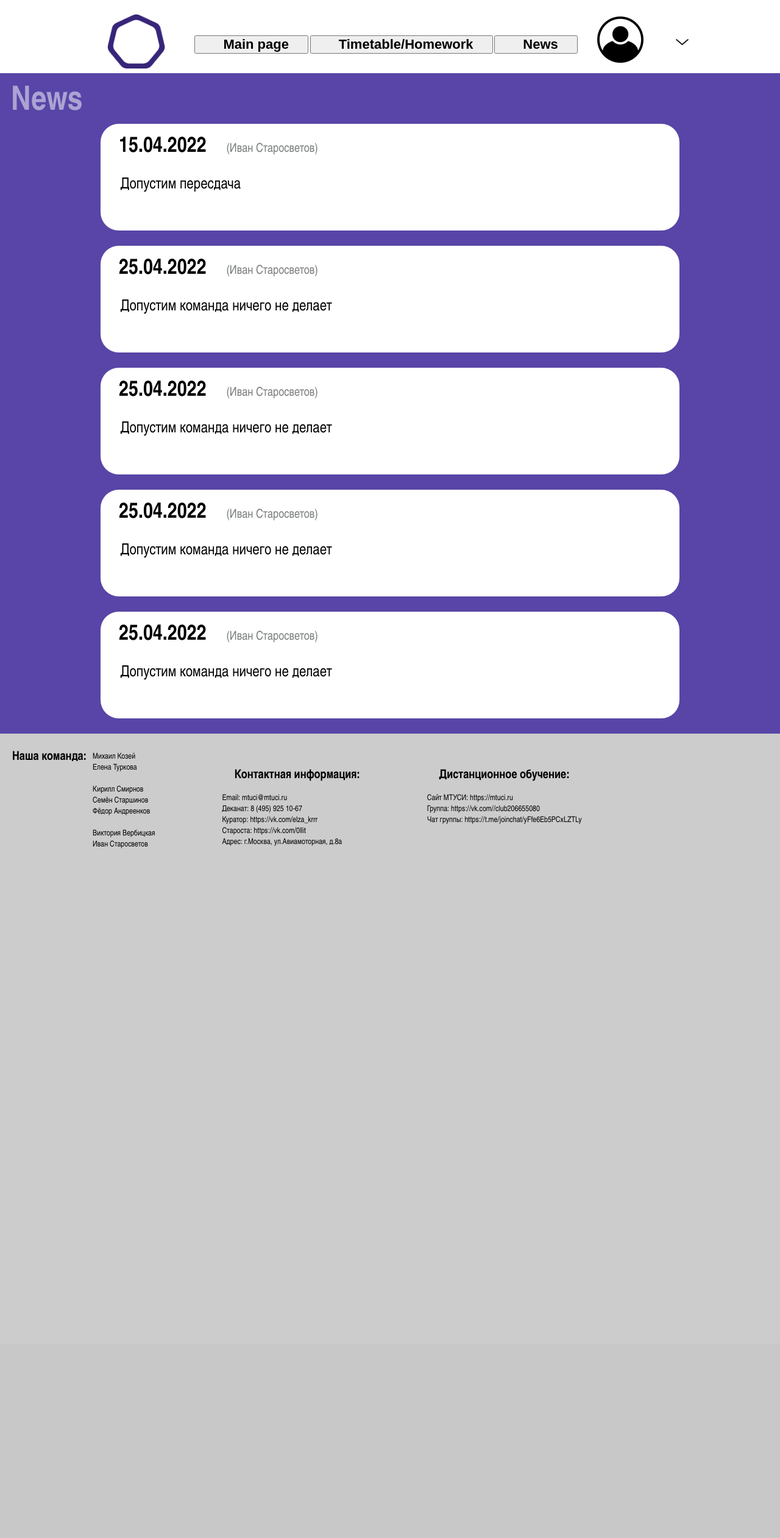
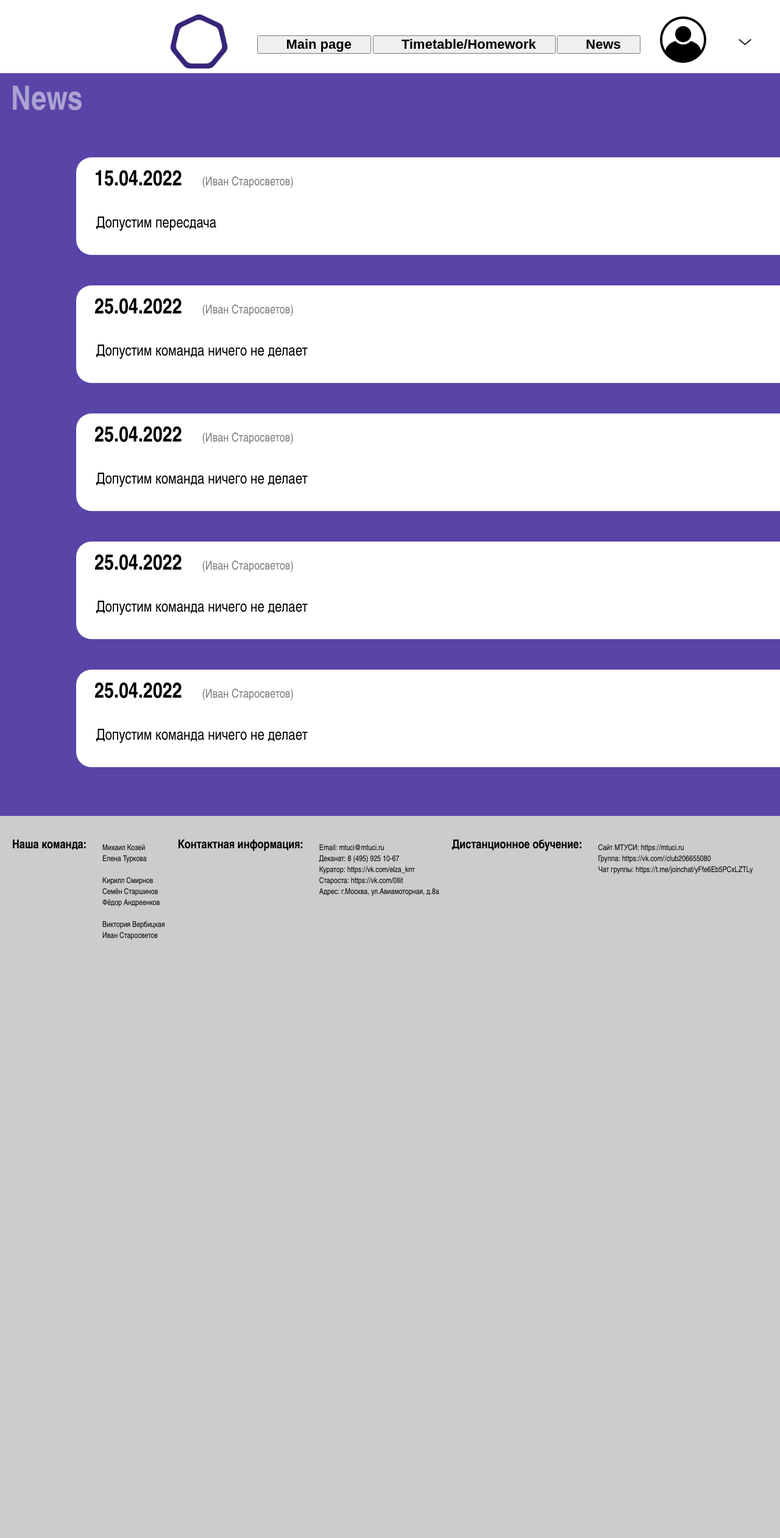
Before and after one commit to Mihan4ik0/BVT2101SITE, a Flask app: page /news in a window 1280 px wide; the page is wider, and only the part inside the window is pictured. Shown: that part at 61% size. Before the commit the page ends 1391 px from the top of that part, so only its background shows below. Run offline with Flask 2, Linux system fonts and the light colour scheme.

Commit message:
Измненеие css и html #2

```diff
--- a/static/css/base.css
+++ b/static/css/base.css
@@ -17,7 +17,7 @@ body {
 /*Header
  ------------------------------------------------------------*/
 .header { /* Верхняя панель */
-    width: 105%;
+    width: 1550px;
     height: 120px;
     background-color: #fff;
 }
@@ -87,7 +87,7 @@ body {
 	width: 150px;
 	padding: 25px;
 	position: absolute;
-	margin: 280px 0px 0px 850px;
+	margin: 280px 0px 0px 820px;
 }
 
 /*.header-avatar-menu:before { Стрелка выподающего меню
@@ -132,11 +132,11 @@ body {
 }
 
 .news-box { /* Поля с новостями */
-    width: 950px;
-    height: 175px;
+    width: 1300px;
+    height: 160px;
     background-color: #fff;
-    -webkit-border-radius: 30px;
-    margin: 25px 0px 25px 0px;
+    -webkit-border-radius: 25px;
+    margin: 50px 0px 30px 0px;
     margin-left: auto;
     margin-right: auto;
 }
@@ -151,7 +151,7 @@ body {
 
 .news-box-name { /* Автор новости */
     font-size: 20px;
-    margin: 0px 0px 0px 30px;
+    margin: 0px 0px 10px 30px;
     color: #7a7d7e;
     display: inline-block;
 }
@@ -166,14 +166,14 @@ body {
  ------------------------------------------------------------*/
 
 .footer { /* информация о сайте и контакты */
-    width: 105%;
-    height: 1000px;
+    width: 1550px;
+    height: 1184px;
     background-color: #ccc;
     display: flex;
 }
 
 .footer-category { /* Список команды */
-    margin: 30px 100px 20px 10px;
+    margin: 45px 1px 10px 25px;
 
 }
 
@@ -184,7 +184,7 @@ body {
     justify-content: center;
     flex-wrap: nowrap;
     display: inline-block;
-    margin: 30px 0px 20px 20px;
+    margin: 40px 1px 10px 20px;
 }
 
 .footer-category li {
--- a/templates/news.html
+++ b/templates/news.html
@@ -9,7 +9,7 @@
 
 <body>
 
-	<header class="header">
+	<header class="header"> <!-- Верхняя панель с конпками -->
 			<div class="top-menu">
 				<img src="/static/img/mtuci-logo.png" class="header-logo">
 				<div class="header-category">
@@ -37,10 +37,11 @@
 			</div>
 	</header>
 
-	<div class="container">
+	<div class="container"> <!-- Блоки с новостями + Подзаголовок News -->
 		<h1 class="page-title">News</h1>
 		<div class="news-list">
-
+		<div style="width: 200px; margin:20px 10px 80px 125px"> <!-- Ширина блоков с новостями  -->
+		<div style="height: 10px; margin:10px 10px 10px 50px"></div> <!-- Высота блоков с новостями -->
 			<div class="news-box" id="1">
 				<p class="news-box-date">15.04.2022</p>
 				<p class="news-box-name">(Иван Старосветов)</p>
@@ -70,13 +71,13 @@
 				<p class="news-box-name">(Иван Старосветов)</p>
 				<p class="news-box-text"> Допустим команда ничего не делает </p>
 			</div>
-
+		</div>
 		</div>
 	</div>
 
-	<footer class="footer">
+	<footer class="footer"> <!-- Блок с контактной информацией и информацией о сайте (серый блок внизу страницы) -->
 
-		<p class="footer-title">Наша команда:</p>
+		<p class="footer-title">Наша команда:</p> <!-- Наша команда -->
 		<div class="footer-category">
 			<ul>
 				<li><a href="https://vk.com/id293317419">Михаил Козей</a></li>
@@ -90,9 +91,10 @@
 				<li><p>Иван Старосветов</p></li>
 			</ul>
 		</div>
+
+		<p class="footer-title">Контактная информация:</p> <!-- Контактная информация -->
 		<div class="footer-category">
 			<ul>
-				<p class="footer-title">Контактная информация:</p>
 				<li>Email: <a href="mailto:mtuci@mtuci.ru">mtuci@mtuci.ru</a></li>
 				<li>Деканат: <a href="tel:8 (495) 925 10-67">8 (495) 925 10-67</a></li>
 				<li>Куратор: <a href="https://vk.com/elza_krrr">https://vk.com/elza_krrr</a></li>
@@ -100,9 +102,10 @@
 				<li>Адрес: г.Москва, ул.Авиамоторная, д.8а</li>
 			</ul>
 		</div>
+
+		<p class="footer-title">Дистанционное обучение:</p> <!-- Дистанционное обучение -->
 		<div class="footer-category">
 			<ul>
-				<p class="footer-title">Дистанционное обучение:</p>
 				<li>Сайт МТУСИ: <a href="https://mtuci.ru">https://mtuci.ru</a></li>
 				<li>Группа: <a href="https://vk.com//club206655080">https://vk.com//club206655080</a></li>
 				<li>Чат группы: <a href="https://t.me/joinchat/yFfe6Eb5PCxLZTLy">https://t.me/joinchat/yFfe6Eb5PCxLZTLy</a></li>
```
